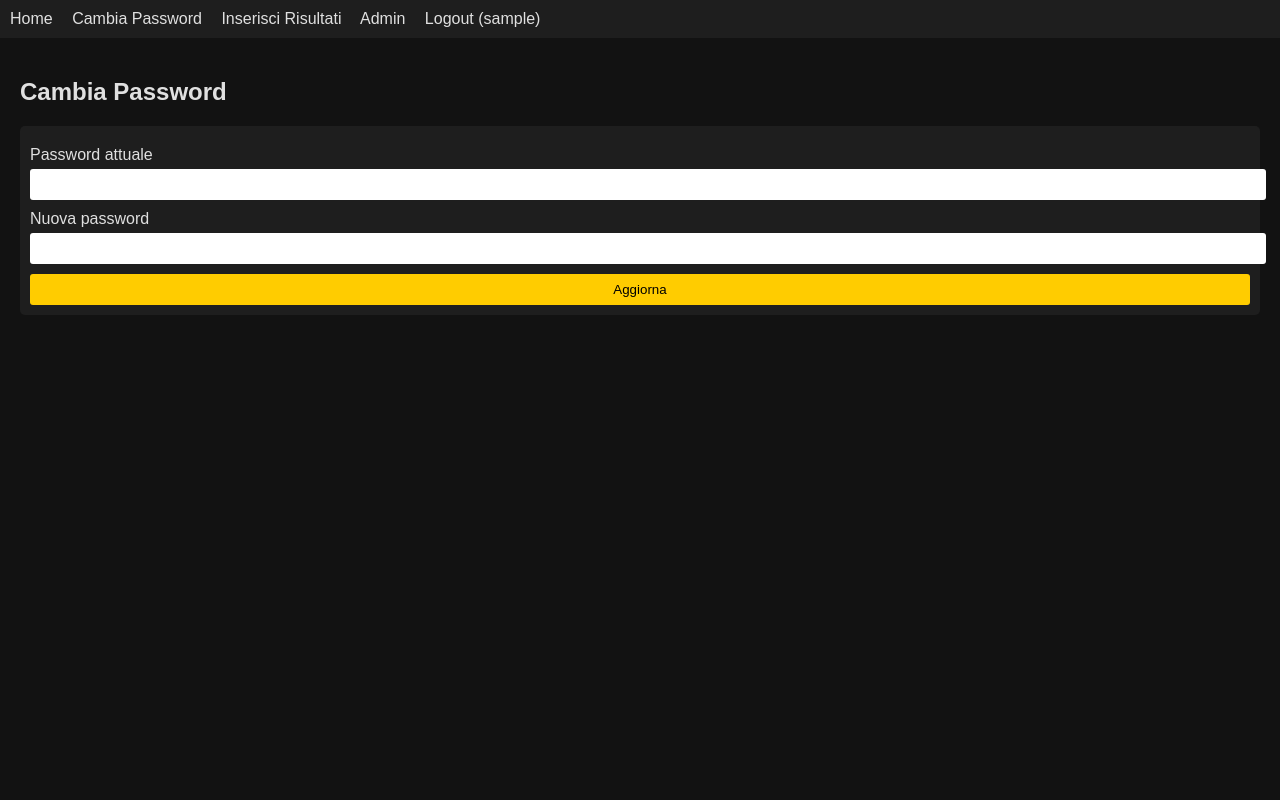
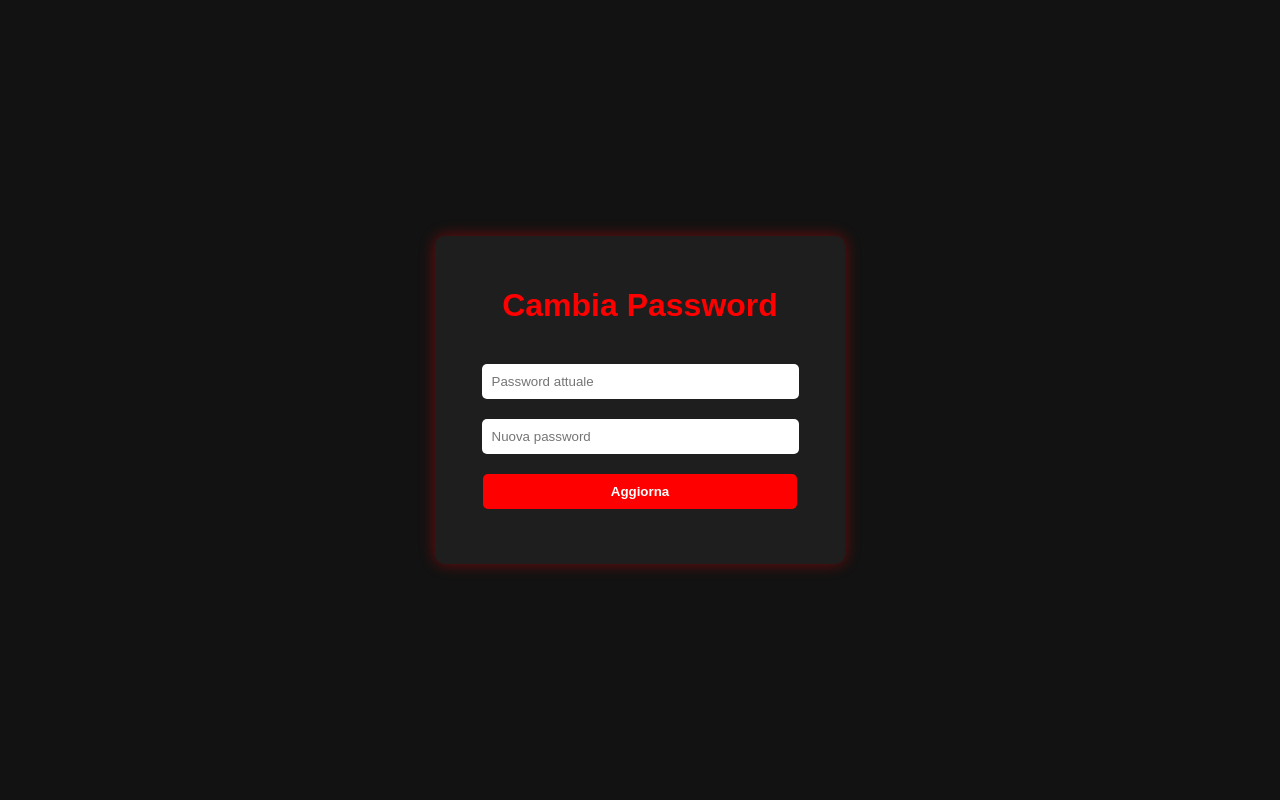
Before and after one commit to gioambro/Fanta-f-1, a Flask app: page /cambia_password in a window 1280 px wide. Run offline with Flask 3, Linux system fonts and the light colour scheme; the visitor is signed in with stand-in values (Sample User, id 1).

Commit message:
Update change_password.html

```diff
--- a/templates/change_password.html
+++ b/templates/change_password.html
@@ -1,11 +1,88 @@
-{% extends "base.html" %}
-{% block content %}
-<h2>Cambia Password</h2>
-<form method="post">
-    <label>Password attuale</label>
-    <input type="password" name="old_password" required>
-    <label>Nuova password</label>
-    <input type="password" name="new_password" required>
-    <button type="submit">Aggiorna</button>
-</form>
-{% endblock %}
+<!DOCTYPE html>
+<html lang="it">
+<head>
+    <meta charset="UTF-8">
+    <title>Cambia Password - Fanta F1</title>
+    <link rel="stylesheet" href="{{ url_for('static', filename='style.css') }}">
+    <style>
+        body {
+            background-color: #121212;
+            font-family: Arial, sans-serif;
+            color: #f0f0f0;
+            display: flex;
+            justify-content: center;
+            align-items: center;
+            height: 100vh;
+        }
+
+        .form-container {
+            background: #1e1e1e;
+            padding: 30px;
+            border-radius: 10px;
+            box-shadow: 0px 0px 15px rgba(255, 0, 0, 0.4);
+            width: 350px;
+            text-align: center;
+        }
+
+        h1 {
+            color: #ff0000;
+            margin-bottom: 20px;
+        }
+
+        input[type="password"] {
+            width: 90%;
+            padding: 10px;
+            margin: 10px 0;
+            border-radius: 5px;
+            border: none;
+        }
+
+        button {
+            background: #ff0000;
+            color: white;
+            padding: 10px;
+            border: none;
+            border-radius: 5px;
+            cursor: pointer;
+            width: 95%;
+            font-weight: bold;
+            margin-top: 10px;
+        }
+
+        button:hover {
+            background: #cc0000;
+        }
+
+        .flash {
+            margin-bottom: 15px;
+            padding: 10px;
+            border-radius: 5px;
+            font-weight: bold;
+        }
+
+        .flash.success { background: #2e7d32; color: white; }
+        .flash.danger { background: #c62828; color: white; }
+        .flash.info   { background: #1565c0; color: white; }
+    </style>
+</head>
+<body>
+    <div class="form-container">
+        <h1>Cambia Password</h1>
+
+        <!-- flash messages -->
+        {% with messages = get_flashed_messages(with_categories=true) %}
+          {% if messages %}
+            {% for category, message in messages %}
+              <div class="flash {{ category }}">{{ message }}</div>
+            {% endfor %}
+          {% endif %}
+        {% endwith %}
+
+        <form method="POST">
+            <input type="password" name="old_password" placeholder="Password attuale" required><br>
+            <input type="password" name="new_password" placeholder="Nuova password" required><br>
+            <button type="submit">Aggiorna</button>
+        </form>
+    </div>
+</body>
+</html>
```
